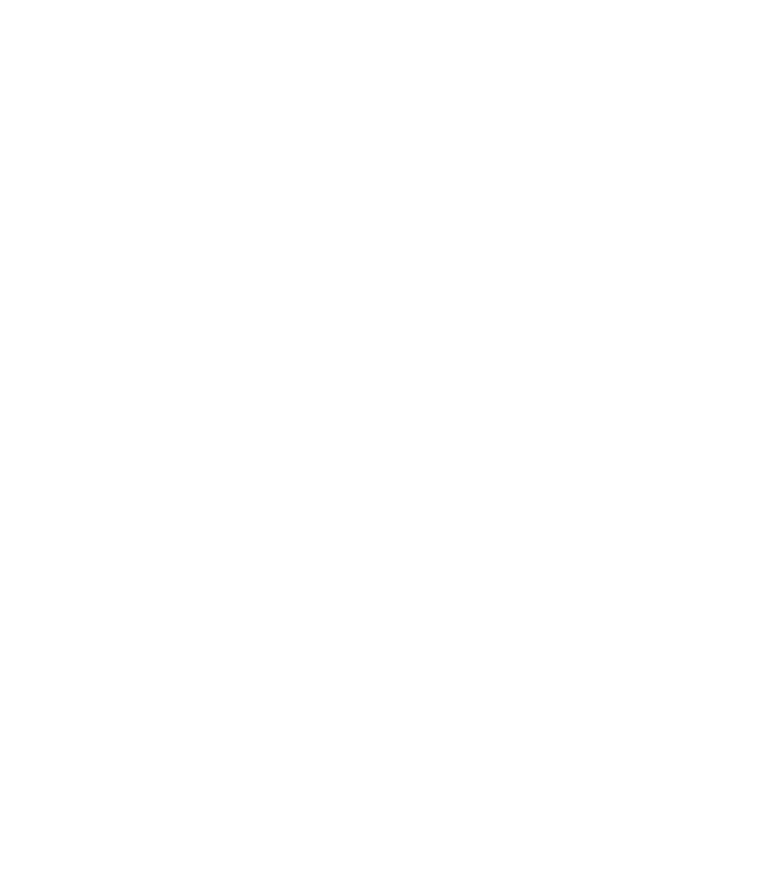
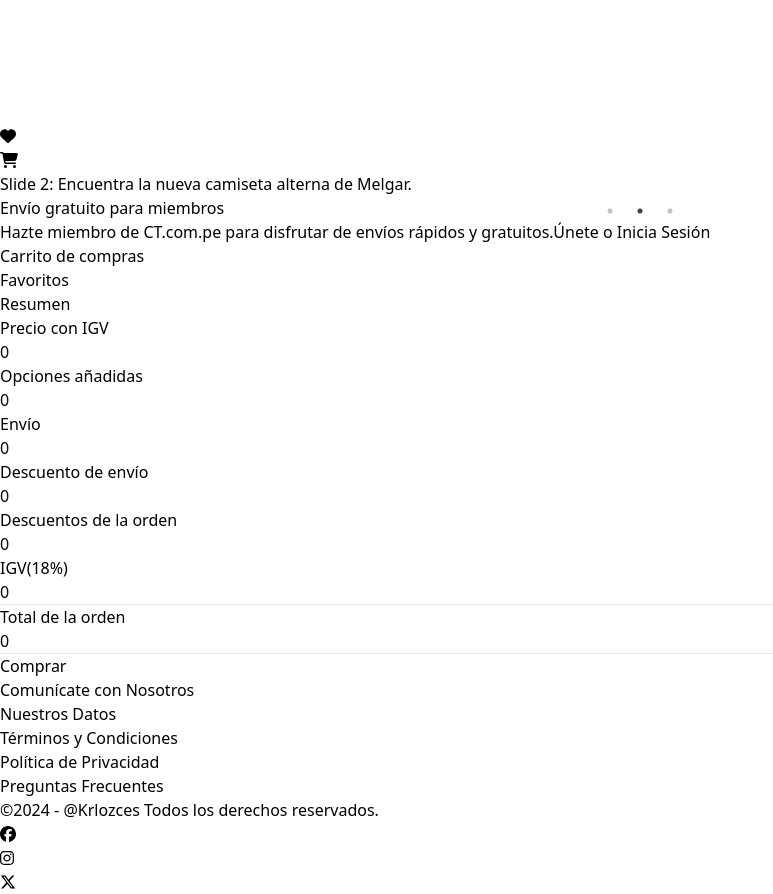
Before and after one commit to Krlozces/e-commerce, a React (Vite) app: page /cart in a window 1280 px wide. Before the commit this address had no page. Shown: the part 1472-2366 px from the top of the page, without its empty margins (0-773 px from the left). Before the commit the page ends 800 px from the top, so only its background shows below. Built offline with nearby package versions, Linux system fonts and the light colour scheme.

Commit message:
Links added

```diff
--- a/src/App.jsx
+++ b/src/App.jsx
@@ -2,6 +2,7 @@
 import Home from './components/Home';
 import { BrowserRouter, Routes, Route } from 'react-router-dom';
 import Login from './components/Login';
+import Cart from './components/Cart';
 function App() {
 
   return (
@@ -11,6 +12,7 @@
           <Routes>
             <Route path="/" element={<Home />} />
             <Route path="/login" element={<Login />} />
+            <Route path="/cart"  element={<Cart />} />
             {/* <Route path='/producto/:nombreParam' element={<Producto />}/> */}
           </Routes>
         </div>
--- a/src/components/NavBar.jsx
+++ b/src/components/NavBar.jsx
@@ -55,9 +55,9 @@
                             </button>
                         </div>
                         <div className=''>
-                            <button type='button'>
+                            <NavLink to="/cart">
                                 <FontAwesomeIcon icon={faCartShopping} />
-                            </button>
+                            </NavLink>
                         </div>
                     </div>
                 </div>
```
